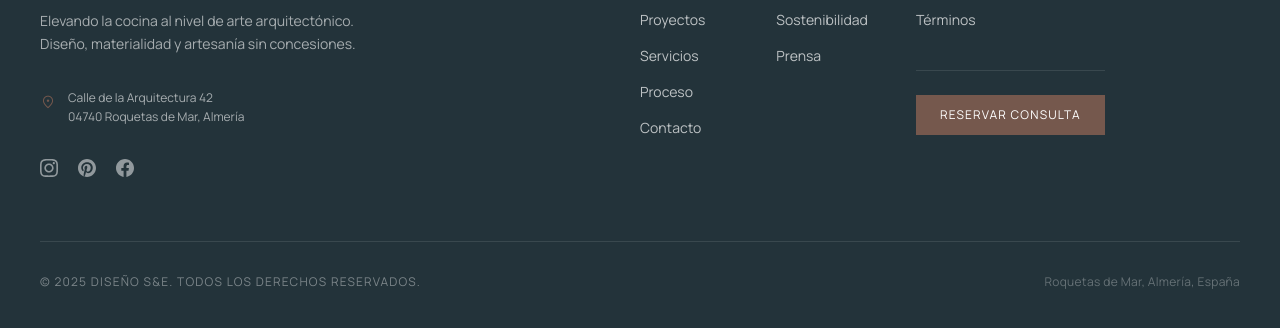
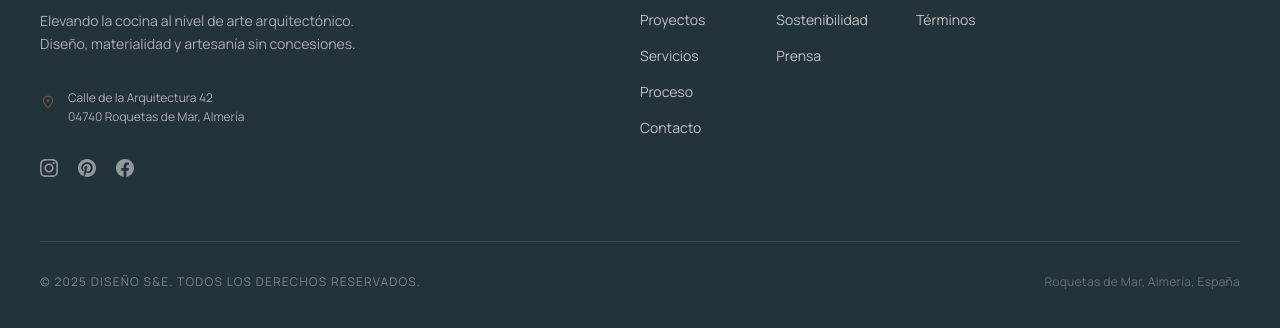
Before and after one commit to inf5-code/prototype-kitchen, a website: page index.html in a window 1280 px wide. Shown: the part 4605-4933 px from the top of the page. Drawn offline with nearby package versions, Linux system fonts and the light colour scheme.

Commit message:
Ajuste footer

```diff
--- a/components/footer.html
+++ b/components/footer.html
@@ -39,9 +39,6 @@
           <span class="font-label text-xs tracking-widest uppercase text-on-primary/40 font-bold mb-2">Legal</span>
           <a class="font-label text-sm text-on-primary/70 hover:text-secondary transition-colors" href="#">Privacidad</a>
           <a class="font-label text-sm text-on-primary/70 hover:text-secondary transition-colors" href="#">Términos</a>
-          <div class="mt-6 pt-6 border-t border-on-primary/10">
-            <a href="contact.html" class="inline-block bg-secondary text-on-secondary px-6 py-3 text-xs uppercase tracking-widest hover:opacity-90 transition-all">Reservar consulta</a>
-          </div>
         </div>
       </div>
     </div>
```
